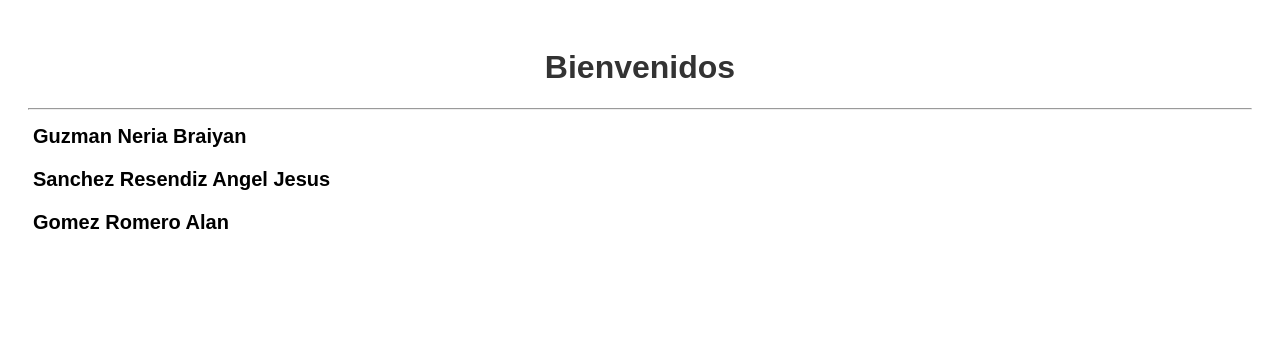
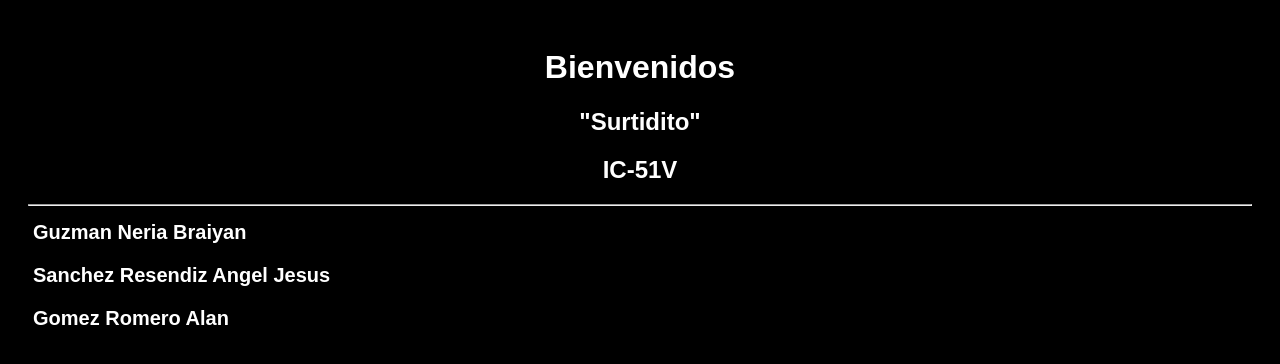
Before and after one commit to jesusresendiz56/Vaguettos, a PHP site: page /practicas/practica1.html in a window 1280 px wide. Shown: the top 364 px of the page. Run offline with PHP 8.4, Linux system fonts and the light colour scheme.

Commit message:
Actualizar estilos y títulos en practica1 para mejorar la presentación

```diff
--- a/practicas/practica1.css
+++ b/practicas/practica1.css
@@ -1,10 +1,16 @@
 body {
+  background-color: black;
   font-family: Arial, sans-serif;
   padding: 20px;
 }
 
 h1 {
-  color: #333;
+  color: #ffffff;
+  text-align: center;
+}
+h2
+{
+  color: #ffffff;
   text-align: center;
 }
 
@@ -24,14 +30,14 @@ h1 {
   gap: 10px;
   padding: 5px;
   transition: background 0.3s;
-  color: black;
+  color: white;
   width: fit-content;
 }
 
 .nombre:hover {
-  background: rgb(108, 91, 195);
-  color: white;
-  border-radius: 5px;
+  background: grey;
+  color: rgb(255, 255, 255);
+  border-radius: 2px;
 }
 
 .nombre img {
--- a/practicas/practica1.html
+++ b/practicas/practica1.html
@@ -3,13 +3,14 @@
 <head>
     <meta charset="UTF-8">
     <meta name="viewport" content="width=device-width, initial-scale=1.0">
-    <title>Document</title>
+    <title>Practica 1</title>
     <link rel="stylesheet" href="practica1.css">
 </head>
 <body>
     <h1>Bienvenidos</h1>
+        <center><h2>"Surtidito"</h2></center>
+        <center><h2>IC-51V</h2></center>
     <hr>
-
     <ul class="lista-nombres">
         <li class="nombre">
             Guzman Neria Braiyan
```
